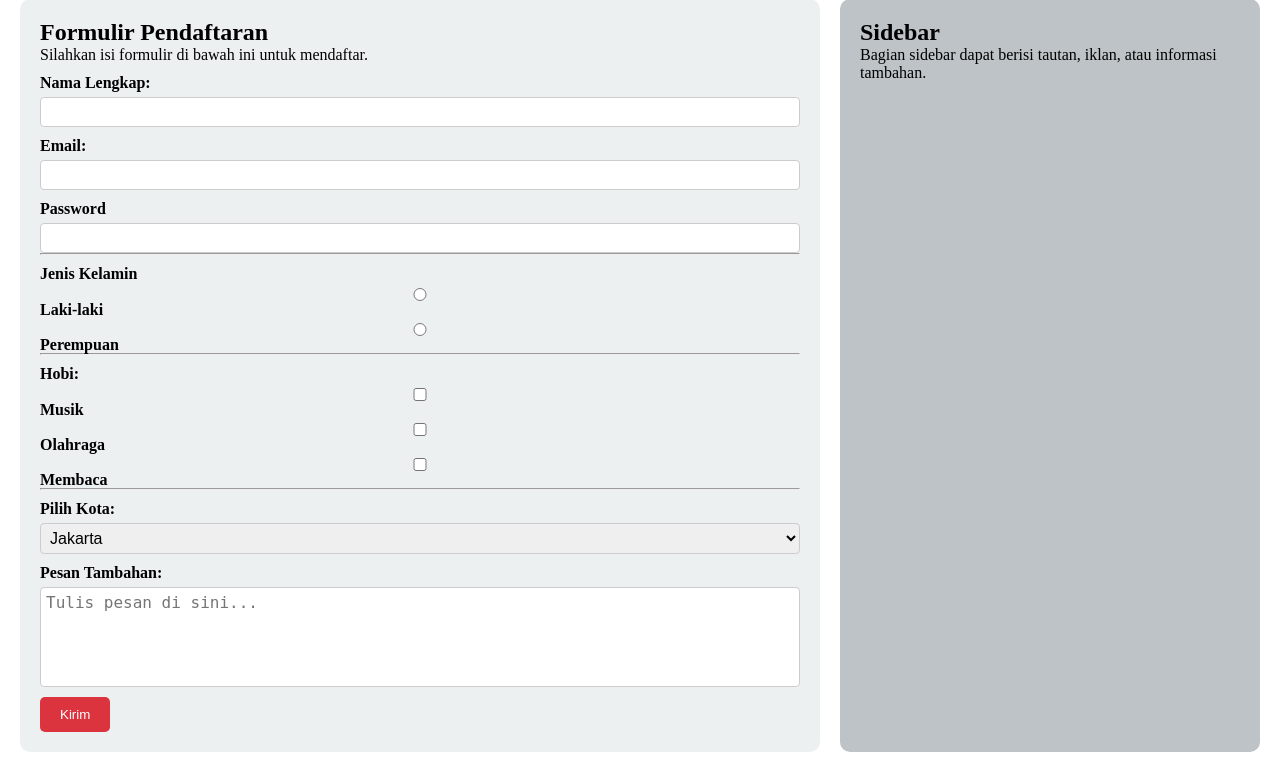
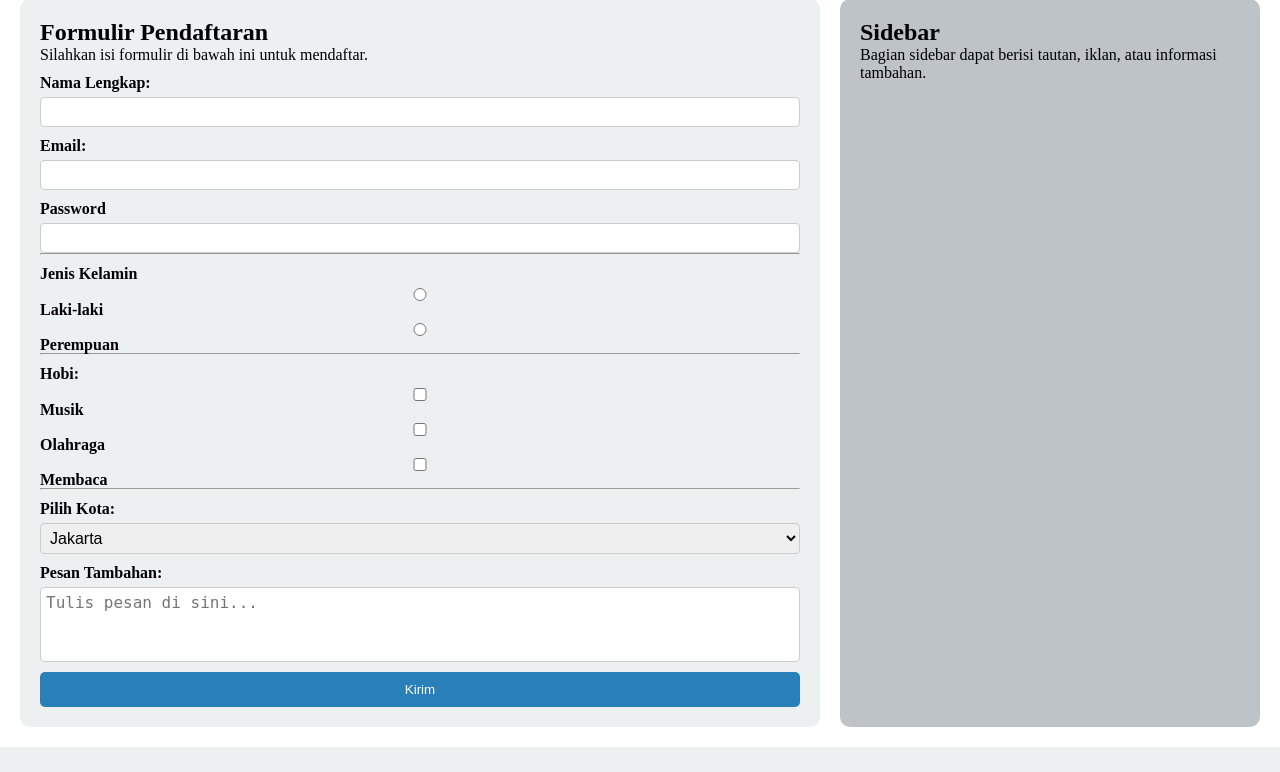
Before and after one commit to Desman012/PBW, a PHP site: page / in a window 1280 px wide. Shown: the part 136-908 px from the top of the page. After the commit the page ends 883 px from the top, so only its background shows below. Run offline with PHP 8.4, Linux system fonts and the light colour scheme.

Commit message:
change size btn submit

```diff
--- a/tugas/tugas-3/style.css
+++ b/tugas/tugas-3/style.css
@@ -62,8 +62,9 @@ footer {
 
 .btn {
   display: inline-block;
+  width: 100%;
   padding: 10px 20px;
-  background-color: #db343f;
+  background-color: #2980b9;
   color: white;
   text-decoration: none;
   border-radius: 5px;
@@ -74,8 +75,7 @@ footer {
 }
 
 .btn:hover {
-  background-color: #2980b9;
-  transform: scale(1.1);
+  background-color: #db343f;
 }
 
 label{
@@ -103,5 +103,5 @@ label{
 }
 textarea{
     resize: none;
-    height: 100px;
+    height: 75px;
 }
```
